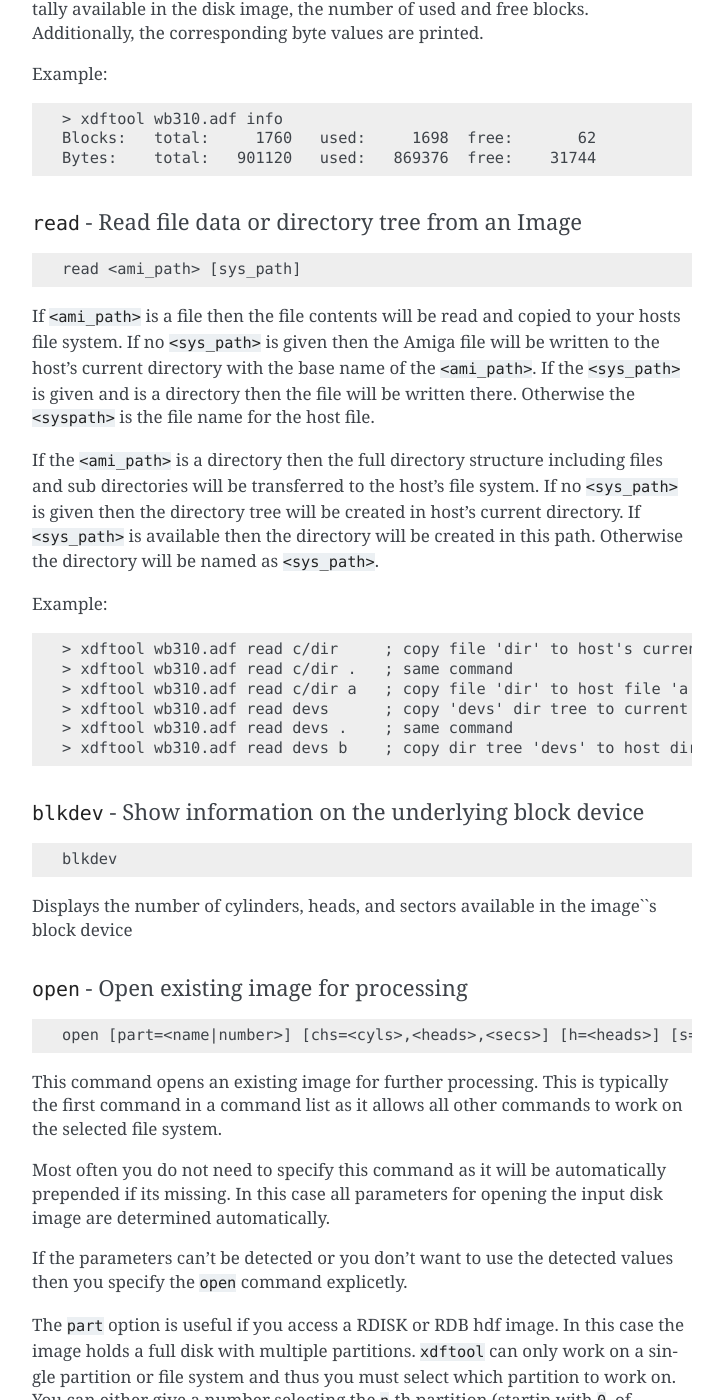
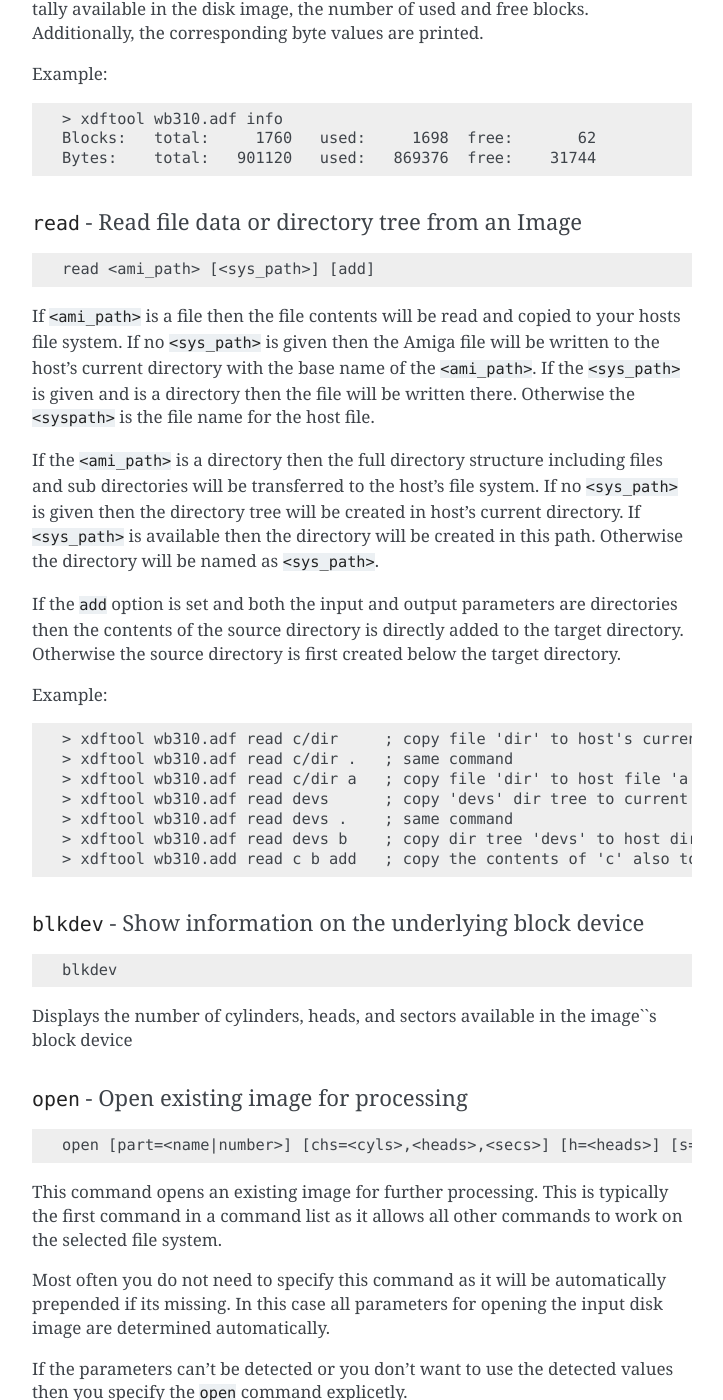
Before and after one commit to cnvogelg/amitools, a Sphinx documentation site: the page built from docs/tools/xdftool.rst, in a window 1280 px wide and 1400 px high, scrolled down 2118 px. Shown: the whole window, without its empty margins (388-1111 px from the left). Built offline with Sphinx 7.4.7, drawn with Linux system fonts in a browser that asks for light colours; some of the changed text lies outside the part shown.

Commit message:
xdftool: added docs for 'add' option in read/write

```diff
--- a/docs/tools/xdftool.rst
+++ b/docs/tools/xdftool.rst
@@ -122,7 +122,7 @@ Example::
 
 ::
 
-  read <ami_path> [sys_path]
+  read <ami_path> [<sys_path>] [add]
 
 If ``<ami_path>`` is a file then the file contents will be read and copied to
 your hosts file system. If no ``<sys_path>`` is given then the Amiga file will
@@ -138,6 +138,11 @@ in host's current directory. If ``<sys_path>`` is available then the directory
 will be created in this path. Otherwise the directory will be named as
 ``<sys_path>``.
 
+If the ``add`` option is set and both the input and output parameters are
+directories then the contents of the source directory is directly added to
+the target directory. Otherwise the source directory is first created below
+the target directory.
+
 Example::
 
   > xdftool wb310.adf read c/dir     ; copy file 'dir' to host's current dir
@@ -146,6 +151,7 @@ Example::
   > xdftool wb310.adf read devs      ; copy 'devs' dir tree to current dir
   > xdftool wb310.adf read devs .    ; same command
   > xdftool wb310.adf read devs b    ; copy dir tree 'devs' to host dir 'b'
+  > xdftool wb310.add read c b add   ; copy the contents of 'c' also to 'b' dir
 
 
 ``blkdev`` - Show information on the underlying block device
@@ -331,7 +337,7 @@ Example::
 
 ::
 
-  write <sys_path> [ami_path]
+  write <sys_path> [<ami_path>] [add]
 
 If the given ``<sys_path>`` is a file then the contents of the file will be
 read and stored with the same name in the top-level directory of the image's
@@ -344,6 +350,11 @@ contained files will be transferred to the image. If ``<ami_path>`` is given
 and a directory then the host directory will be created there. Otherise the
 host directory will be renamed to the given name.
 
+If the ``add`` option is set and both the input and output parameters are
+directories then the contents of the source directory is directly added to
+the target directory. Otherwise the source directory is first created below
+the target directory.
+
 Example::
 
   > xdftool empty.adf write README      ; the host file 'README' is written to
@@ -352,6 +363,8 @@ Example::
   > xdftool empty.adf write README c    ; write to 'c' directory (if exists)
                                         ; or rename to file 'c'
   > xdftool empty.adf write mydir       ; the host directory 'mydir' is written
+  > xdftool empty.adf write dir1 d      ; write 'dir1' as 'd' to image
+  > xdftool empty.adf write dir2 d add  ; add contents of 'dir2' to existing 'd'
 
 
 ``delete`` - Delete a file or directory
```
